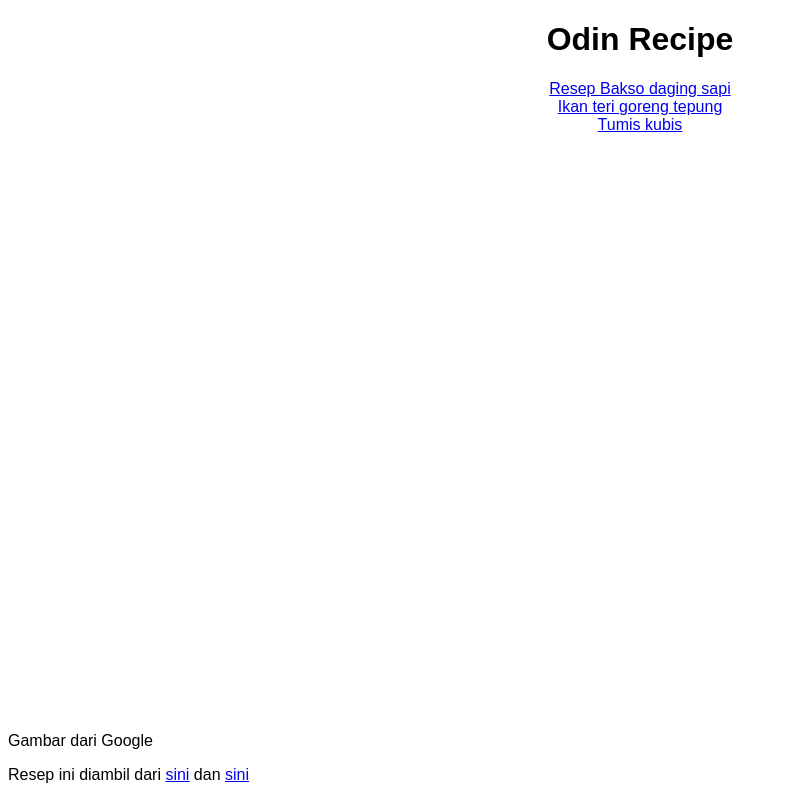
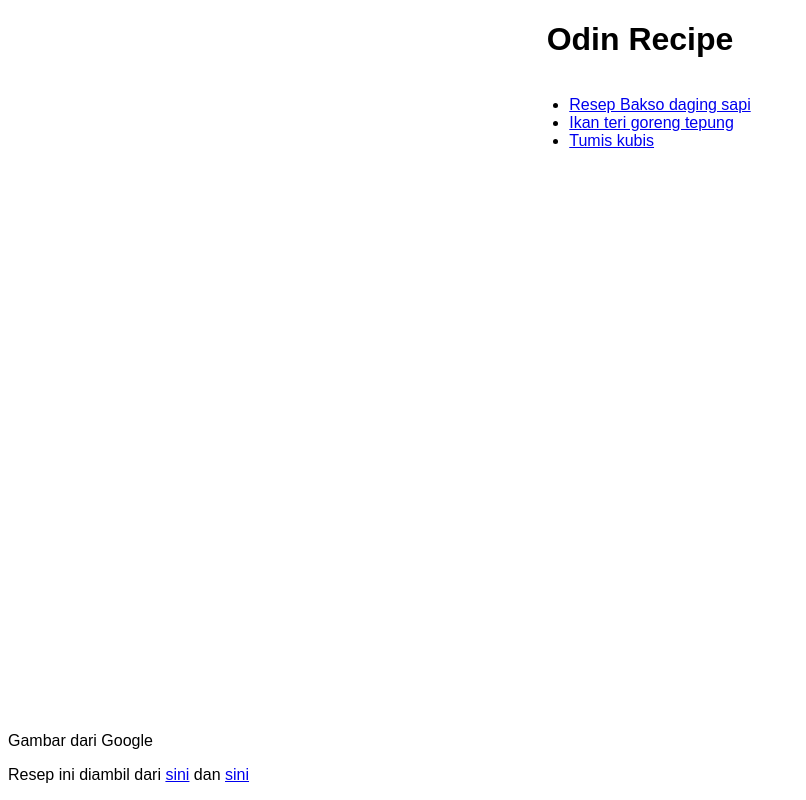
Before and after one commit to MuchtarHasan758/odin-recipes, a plain HTML site: page index.html in a window 1280 px wide. Shown: the whole page, without its empty margins (0-806 px from the left). Drawn offline with Linux system fonts and the light colour scheme.

Commit message:
Menambah unordered list ke kumpulan resep

```diff
--- a/index.html
+++ b/index.html
@@ -8,9 +8,11 @@
     <body>
         <h1 id="heading">Odin Recipe</h1>
         <div id="kumpulan-resep">
-        <a href="./recipes/bakso-daging-sapi.html">Resep Bakso daging sapi</a>
-        <a href="./recipes/ikan-teri-goreng-tepung.html">Ikan teri goreng tepung</a>
-        <a href="./recipes/tumis-kubis.html">Tumis kubis</a>
+            <ul>
+        <li><a href="./recipes/bakso-daging-sapi.html">Resep Bakso daging sapi</a></li>
+        <li><a href="./recipes/ikan-teri-goreng-tepung.html">Ikan teri goreng tepung</a></li>
+        <li><a href="./recipes/tumis-kubis.html">Tumis kubis</a></li>
+            </ul>
         </div>
         <div id="footer">
         <footer>
```
